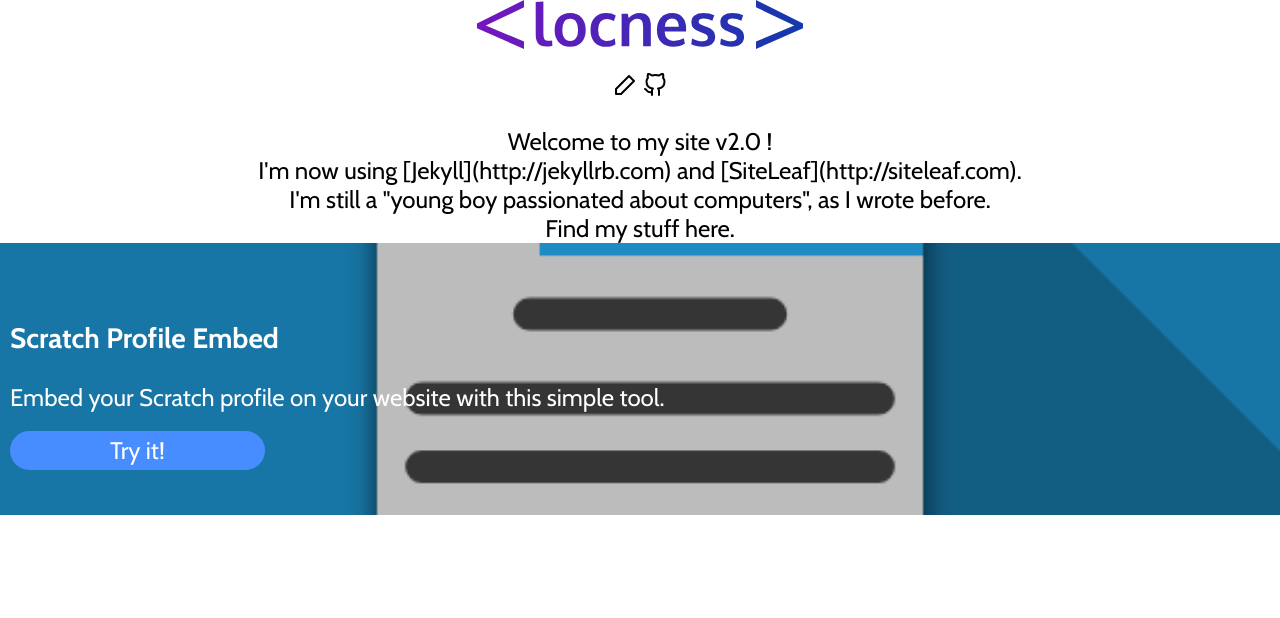
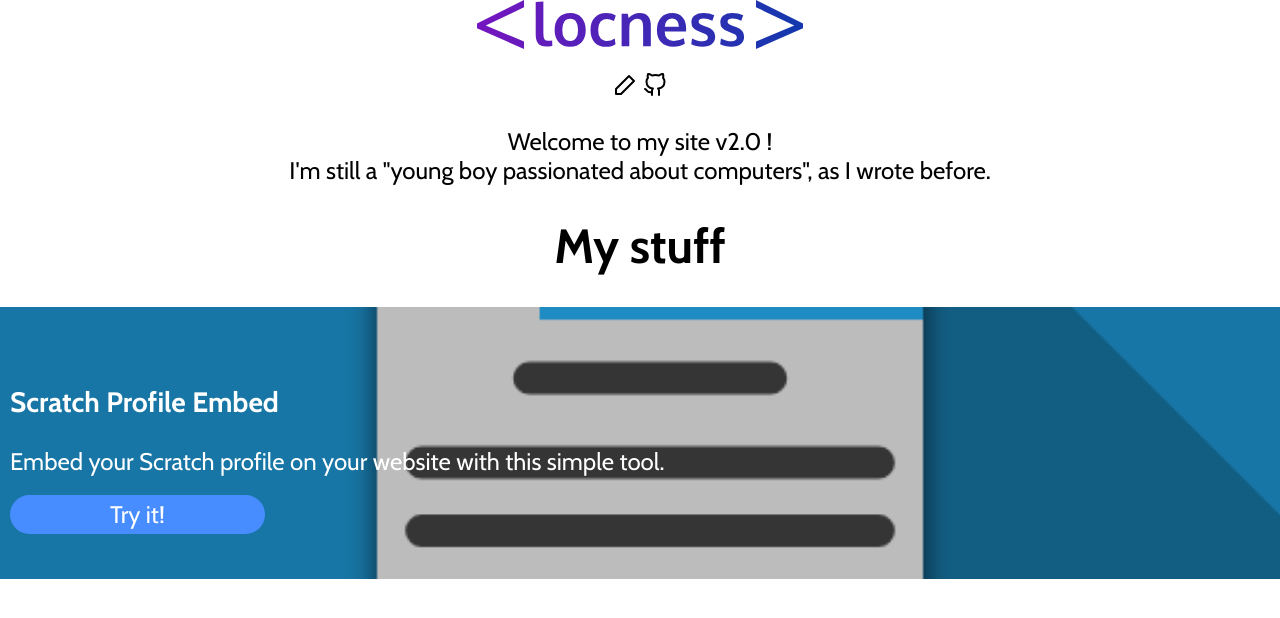
Before and after one commit to moeenio/locness3.github.io, a Jekyll site: the page built from index.html, in a window 1280 px wide. Shown: the top 618 px of the page. Built offline with Jekyll 4.4.1, drawn with Linux system fonts in a browser that asks for light colours.

Commit message:
Updated Config

```diff
--- a/_config.yml
+++ b/_config.yml
@@ -13,6 +13,5 @@
     output: true
 intro: |-
   Welcome to my site v2.0 !<br>
-  I'm now using [Jekyll](http://jekyllrb.com) and [SiteLeaf](http://siteleaf.com).<br>
   I'm still a "young boy passionated about computers", as I wrote before.<br>
-  Find my stuff here.
+  <h1>My stuff</h1>
```
